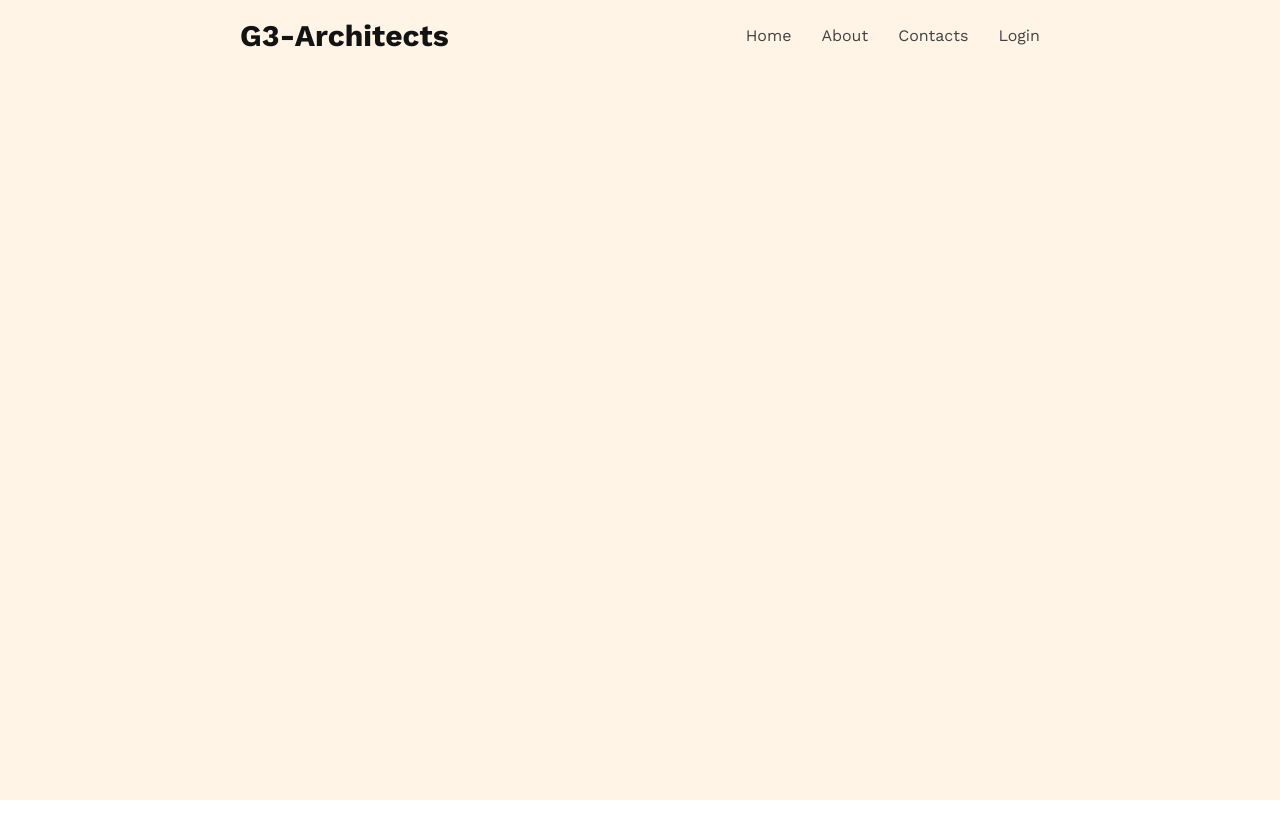
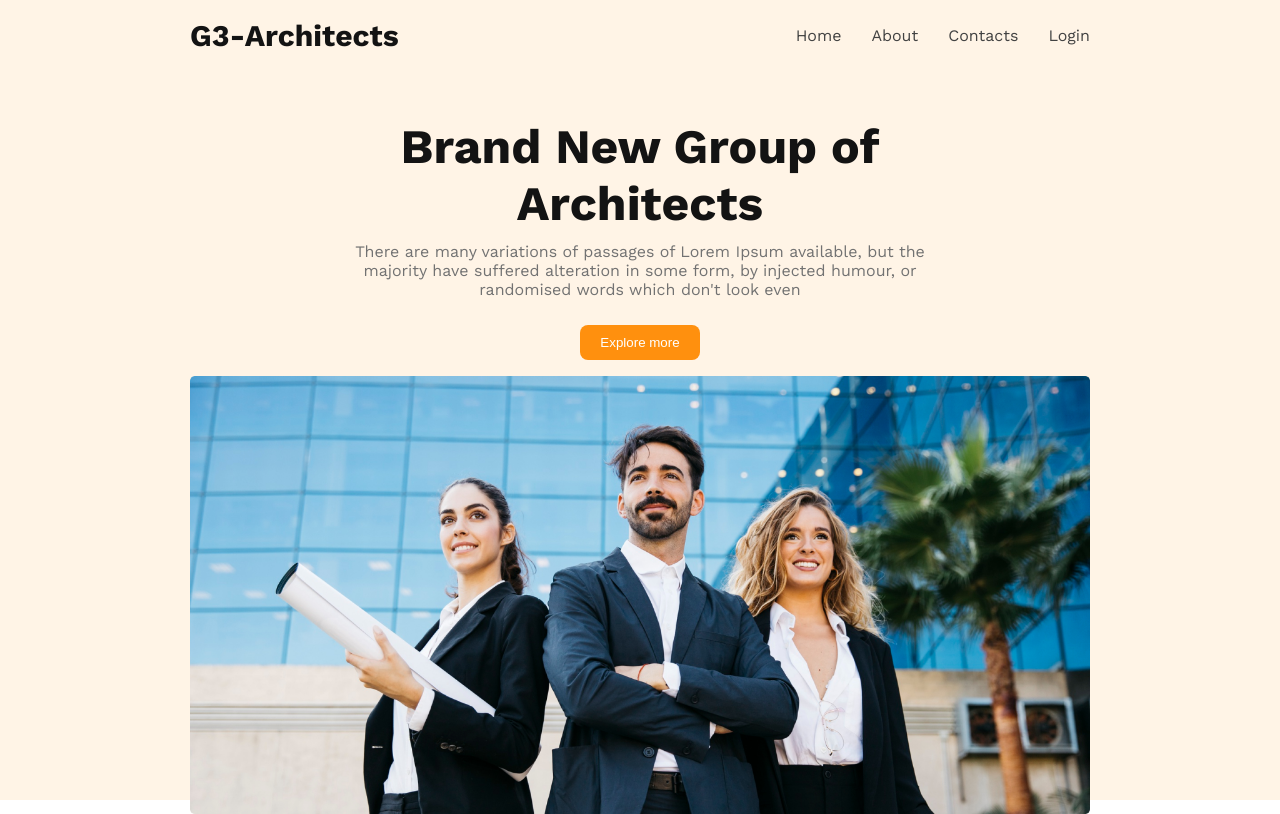
Before and after one commit to Shakil-Ahmmed8882/G3-Architect, a plain HTML site: page index.html in a window 1280 px wide. Drawn offline with nearby package versions, Linux system fonts and the light colour scheme.

Commit message:
added banner section

```diff
--- a/index.html
+++ b/index.html
@@ -11,19 +11,34 @@
       href="https://fonts.googleapis.com/css2?family=Space+Mono:wght@400;700&family=Work+Sans:wght@400;600;700;800&display=swap"
       rel="stylesheet" />
     <!-- CSS FILE -->
-    <link rel="stylesheet" href="./styles/style.css"/>
+    <link rel="stylesheet" href="./styles/style.css" />
   </head>
   <body>
     <header class="header">
-      <nav class="header__nav">
+      <nav class="header__nav mg-sm">
         <h3 class="nav__logo">G3-Architects</h3>
         <ul class="nav__list">
-            <li class="nav__item"><a href="" class="nav__link">Home</a></li>
-            <li class="nav__item"><a href="" class="nav__link">About</a></li>
-            <li class="nav__item"><a href="" class="nav__link">Contacts</a></li>
-            <li class="nav__item"><a href="" class="nav__link">Login</a></li>
+          <li class="nav__item"><a href="" class="nav__link">Home</a></li>
+          <li class="nav__item"><a href="" class="nav__link">About</a></li>
+          <li class="nav__item"><a href="" class="nav__link">Contacts</a></li>
+          <li class="nav__item"><a href="" class="nav__link">Login</a></li>
         </ul>
       </nav>
+      <section class="banner mg-sm">
+        <div class="banner__content">
+          <h1 class="banner___title">Brand New Group of Architects</h1>
+          <p class="description banner__description">
+            There are many variations of passages of Lorem Ipsum available, but
+            the majority have suffered alteration in some form, by injected
+            humour, or randomised words which don't look even
+          </p>
+          <button class="btn banner__btn">Explore more</button>
+        </div>
+        <img
+          src="./images/banner.png"
+          alt="banner image three employ standing front of their office"
+          class="banner__img" />
+      </section>
     </header>
   </body>
 </html>
--- a/styles/style.css
+++ b/styles/style.css
@@ -10,31 +10,84 @@ body {
   font-family: "Work Sans", sans-serif;
 }
 
+.btn {
+  background-color: #4caf50;
+  border: none;
+  color: white;
+  padding: 10px 20px;
+  text-align: center;
+  text-decoration: none;
+  display: inline-block;
+  cursor: pointer;
+  border-radius: 8px;
+  background: #ff900e;
+  margin: 8px 0 6px 0;
+}
 
+.btn:hover {
+  background-color: #45a049;
+}
 
-/* Header */
-.header{
+.description {
+  margin: 10px 0;
+  color: #727272;
+}
+
+img {
+  display: block;
+  max-width: 100%;
+  height: 100%;
+}
+/* || UTILITY CLASS */
+.mg-sm {
+  margin: 0 240px;
+}
+.mg-lg {
+  margin: 0 400px;
+}
+/*|| Header */
+.header {
   width: 100%;
   height: 100vh;
-      background: rgba(255, 144, 14, 0.10);
+  background: rgba(255, 144, 14, 0.1);
 }
-.header__nav{
-      margin: 0 240px;
+.header__nav {
+  max-width: 900px;
+  margin: 0 auto;
   height: 70px;
   display: flex;
   align-items: center;
   justify-content: space-between;
 }
-.nav__logo{
+.nav__logo {
   color: #131313;
   font-weight: 700;
   font-size: 30px;
 }
-.nav__list{
+.nav__list {
   display: flex;
   align-items: center;
   column-gap: 30px;
 }
-.nav__link{
+.nav__link {
   color: #424242;
 }
+
+/* || BANNER STYLES */
+.banner {
+  max-width: 900px;
+  margin: 3rem auto;
+}
+
+.banner__content {
+  max-width: 600px;
+  margin: 0 auto;
+  text-align: center;
+}
+.banner___title {
+  color: #131313;
+  font-size: 3rem;
+}
+.banner__btn {
+  margin: 1rem 0;
+}
```
Lines whose indentation alone changed are shown as unchanged.
